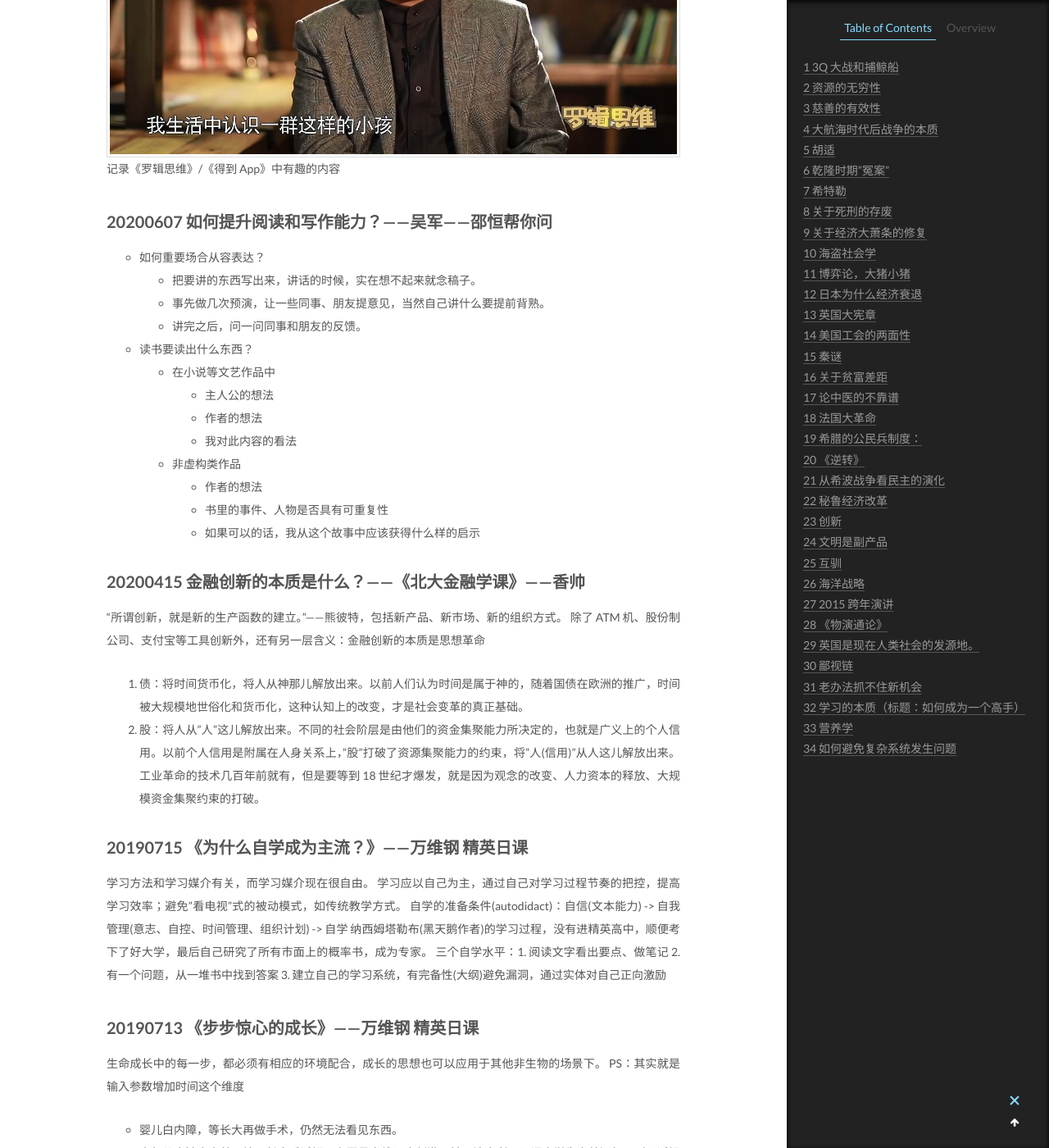
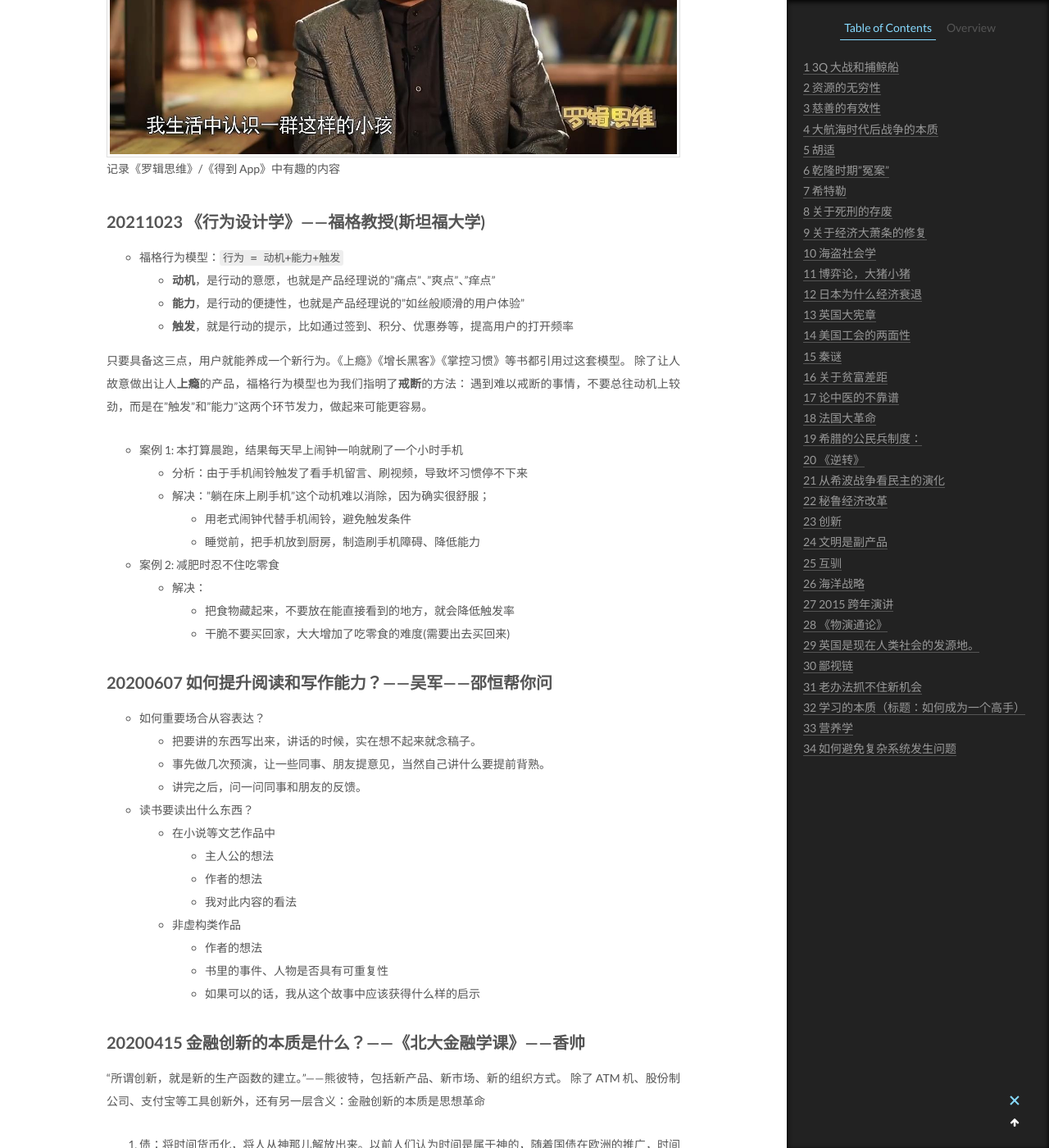
Before and after one commit to CodeHunter2006/CodeHunter2006.github.io, a Jekyll site: the page built from _posts/2014-02-11-Mr_Luo.md, in a window 1280 px wide and 1400 px high, scrolled down 672 px. Shown: the whole window at 82% size. Built offline with Jekyll 4.4.1, drawn with Linux system fonts in a browser that asks for light colours.

Commit message:
docs: add contents.

```diff
--- a/_posts/2014-02-11-Mr_Luo.md
+++ b/_posts/2014-02-11-Mr_Luo.md
@@ -7,6 +7,27 @@ tags: book
 
 ![罗振宇](/assets/images/2014-02-11-Mr_Luo_1.jpeg)
 记录《罗辑思维》/《得到 App》中有趣的内容
+
+## 20211023 《行为设计学》——福格教授(斯坦福大学)
+
+- 福格行为模型：`行为 = 动机+能力+触发`
+  - **动机**，是行动的意愿，也就是产品经理说的"痛点"、"爽点"、"痒点"
+  - **能力**，是行动的便捷性，也就是产品经理说的"如丝般顺滑的用户体验"
+  - **触发**，就是行动的提示，比如通过签到、积分、优惠券等，提高用户的打开频率
+
+只要具备这三点，用户就能养成一个新行为。《上瘾》《增长黑客》《掌控习惯》等书都引用过这套模型。
+除了让人故意做出让人**上瘾**的产品，福格行为模型也为我们指明了**戒断**的方法：
+遇到难以戒断的事情，不要总往动机上较劲，而是在"触发"和"能力"这两个环节发力，做起来可能更容易。
+
+- 案例 1: 本打算晨跑，结果每天早上闹钟一响就刷了一个小时手机
+  - 分析：由于手机闹铃触发了看手机留言、刷视频，导致坏习惯停不下来
+  - 解决："躺在床上刷手机"这个动机难以消除，因为确实很舒服；
+    1. 用老式闹钟代替手机闹铃，避免触发条件
+    2. 睡觉前，把手机放到厨房，制造刷手机障碍、降低能力
+- 案例 2: 减肥时忍不住吃零食
+  - 解决：
+    1. 把食物藏起来，不要放在能直接看到的地方，就会降低触发率
+    2. 干脆不要买回家，大大增加了吃零食的难度(需要出去买回来)
 
 ## 20200607 如何提升阅读和写作能力？——吴军——邵恒帮你问
 
```
Also changed, not shown: _posts/2019-10-02-Git_CMD.md (+2 -0 lines), _posts/2021-10-10-Kubernetes_Command.md (+6 -0 lines).
